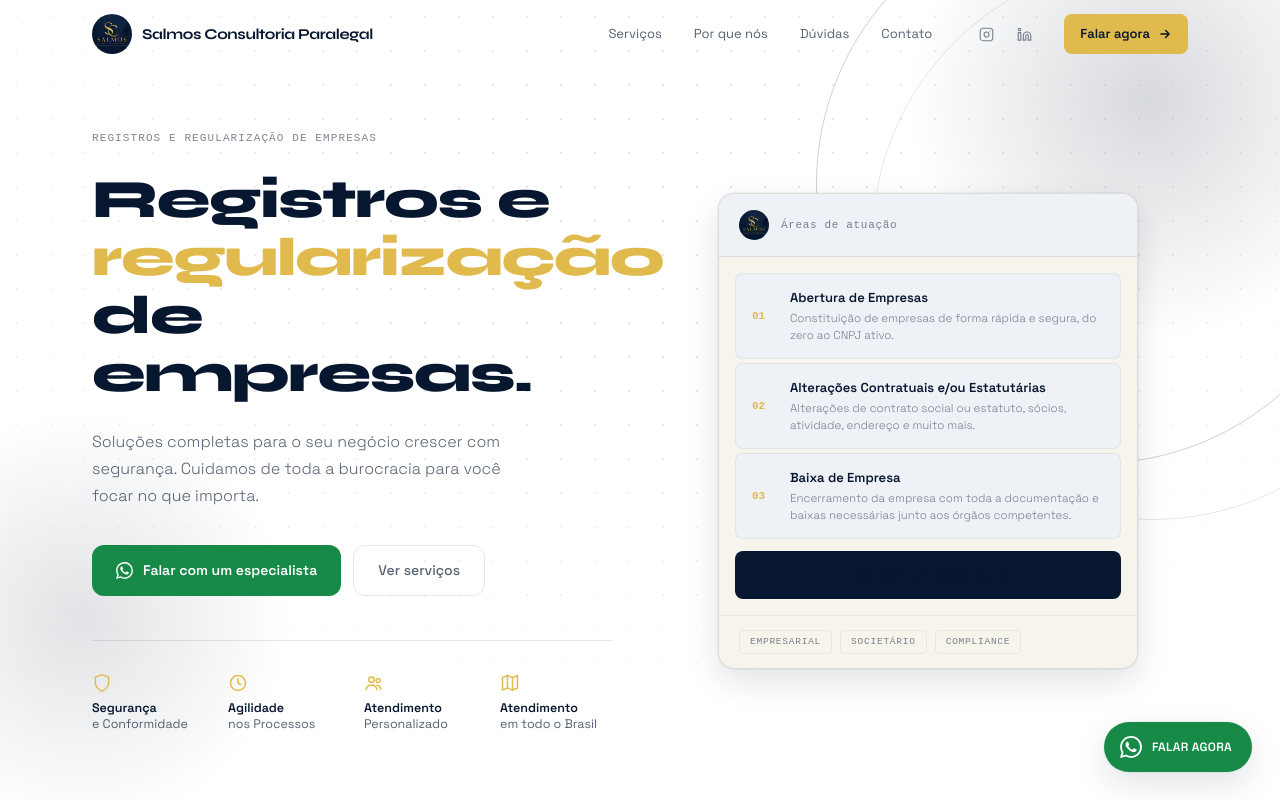
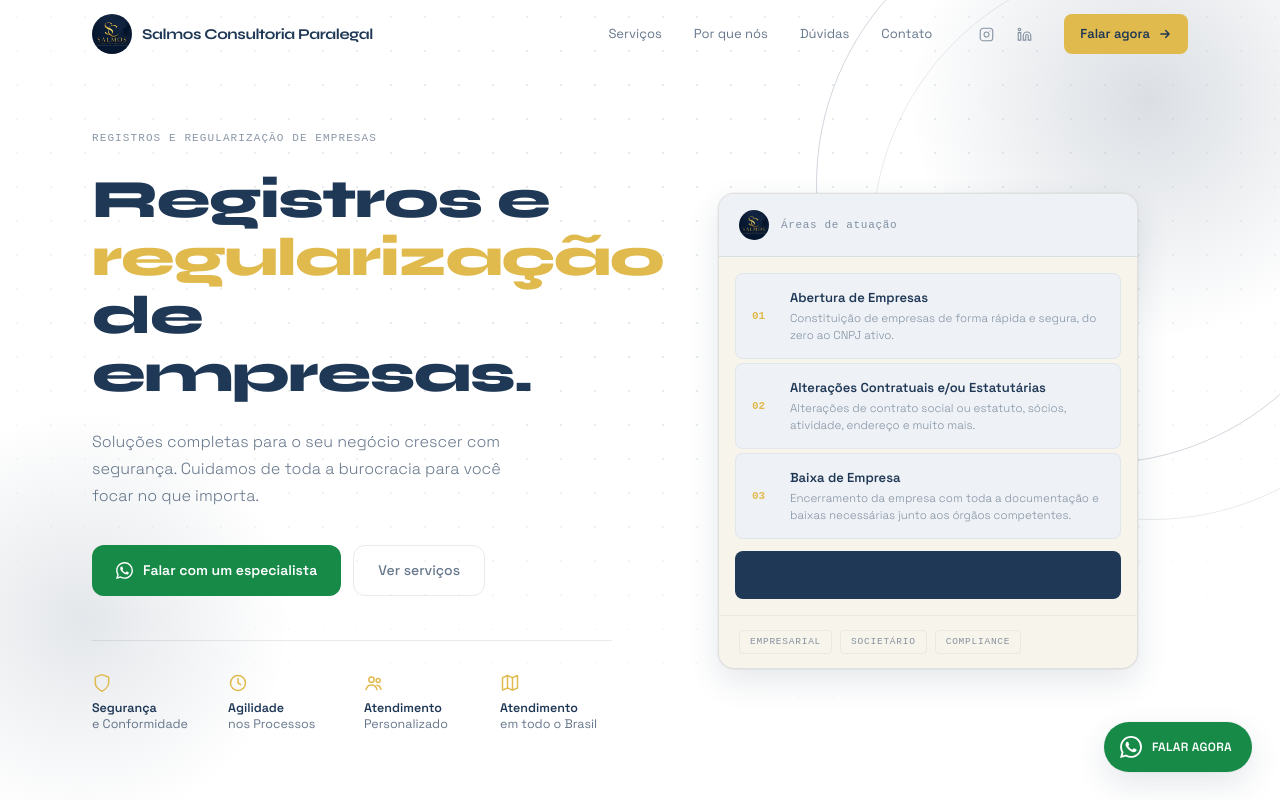
Before and after one commit to helo-labs/salmos-paralegal-preview, a React (Vite) app: page / in a window 1280 px wide. Shown: the top 800 px of the page. Built offline with nearby package versions, Linux system fonts and the light colour scheme.

Commit message:
Corrige azul: volta pro tom escuro da Salmos Contabilidade (#1F3856)
Remove item de logo quebrado do backlog.

```diff
--- a/src/components/Hero.jsx
+++ b/src/components/Hero.jsx
@@ -28,12 +28,12 @@ export default function Hero() {
       <div
         aria-hidden
         className="pointer-events-none absolute -right-32 -top-40 h-[520px] w-[520px] rounded-full"
-        style={{ background: 'radial-gradient(circle, rgba(7,23,47,.16) 0%, transparent 65%)' }}
+        style={{ background: 'radial-gradient(circle, rgba(31,56,86,.16) 0%, transparent 65%)' }}
       />
       <div
         aria-hidden
         className="pointer-events-none absolute -left-32 bottom-0 h-[420px] w-[420px] rounded-full"
-        style={{ background: 'radial-gradient(circle, rgba(7,23,47,.12) 0%, transparent 70%)' }}
+        style={{ background: 'radial-gradient(circle, rgba(31,56,86,.12) 0%, transparent 70%)' }}
       />
 
       {/* dot grid, sutil */}
--- a/tailwind.config.js
+++ b/tailwind.config.js
@@ -7,24 +7,24 @@ export default {
         // Tema claro: fundo branco, destaques em dourado + azul (tonalidade
         // da Salmos Contabilidade). Os nomes dos tokens (forest/green/sage)
         // ficaram do template original — hoje eles apontam pra azul, não verde.
-        // Azul e dourado extraídos por amostragem de pixel do logo aprovado
-        // (samuel-logo.jpeg): navy #07172f, dourado #e1ba4e. Um único azul
-        // (escuro) no projeto todo, sem azul claro adicional.
+        // Azul = #1F3856 (tom "surface" da Salmos Contabilidade), dourado
+        // #e1ba4e. Um único azul (escuro) no projeto todo, sem azul claro
+        // adicional.
         bg: '#ffffff',
         bg2: '#f7f4ec',
         bg3: '#ffffff',
         surface: '#eef1f5',
-        forest: '#07172f',
+        forest: '#1F3856',
         green: '#0e2a4d',
         gold: '#e1ba4e',
-        sage: '#07172f',
-        blue: '#07172f',
-        hi: '#07172f',
-        mid: 'rgba(7,23,47,.68)',
-        lo: 'rgba(7,23,47,.52)',
-        xlo: 'rgba(7,23,47,.34)',
-        border: 'rgba(7,23,47,.10)',
-        border2: 'rgba(7,23,47,.06)',
+        sage: '#1F3856',
+        blue: '#1F3856',
+        hi: '#1F3856',
+        mid: 'rgba(31,56,86,.68)',
+        lo: 'rgba(31,56,86,.52)',
+        xlo: 'rgba(31,56,86,.34)',
+        border: 'rgba(31,56,86,.10)',
+        border2: 'rgba(31,56,86,.06)',
         wa: '#178a48',
         waDark: '#126b38',
         waBright: '#2fdb6f',
@@ -35,11 +35,11 @@ export default {
         mono: ['"Space Mono"', 'monospace'],
       },
       boxShadow: {
-        card: '0 12px 32px rgba(7,23,47,.12), 0 0 0 1px rgba(7,23,47,.04)',
+        card: '0 12px 32px rgba(31,56,86,.12), 0 0 0 1px rgba(31,56,86,.04)',
       },
       backgroundImage: {
         dotgrid:
-          'radial-gradient(circle, rgba(7,23,47,.16) 1px, transparent 1px)',
+          'radial-gradient(circle, rgba(31,56,86,.16) 1px, transparent 1px)',
       },
       backgroundSize: {
         dotgrid: '34px 34px',
```
Also changed, not shown: 1 other file (tests, documents, lock files or other folders).
